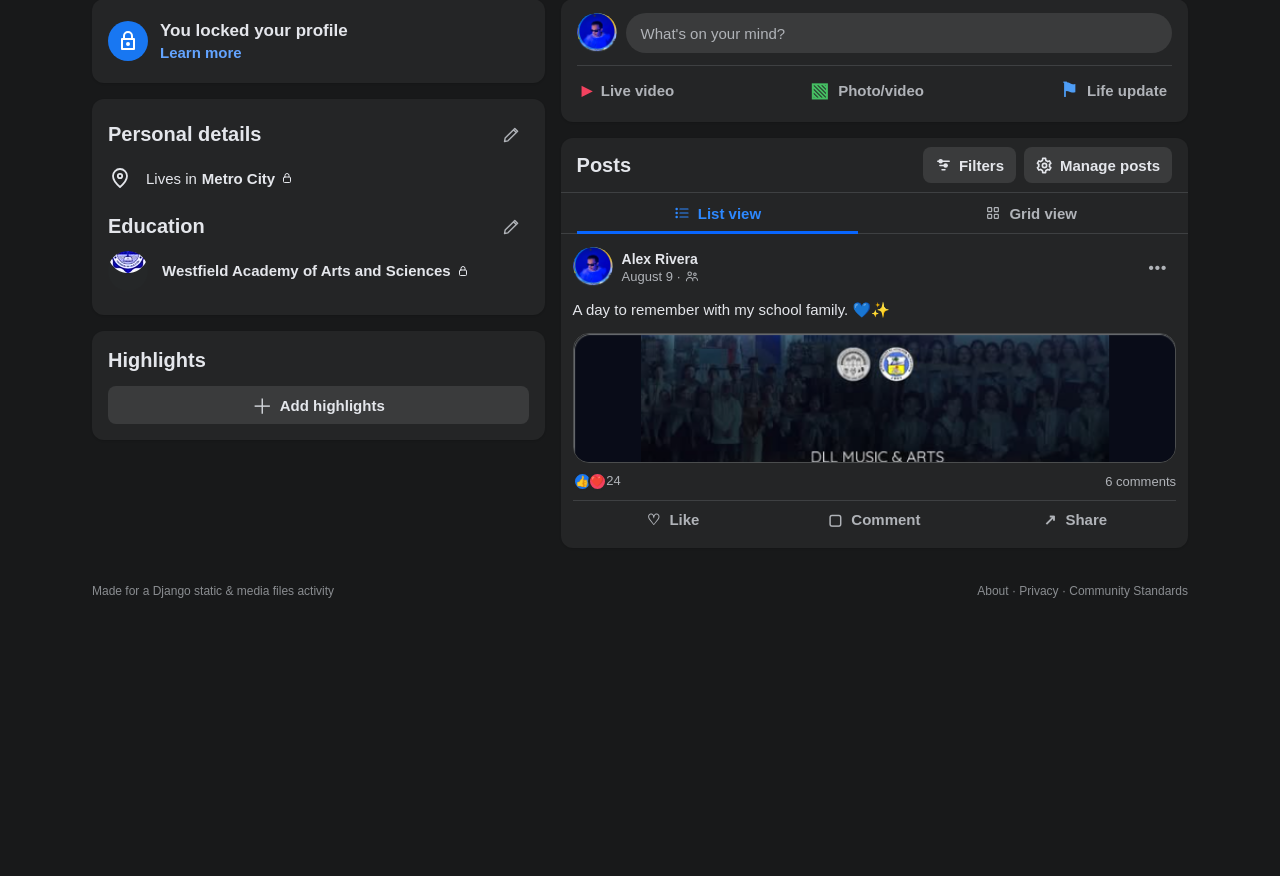
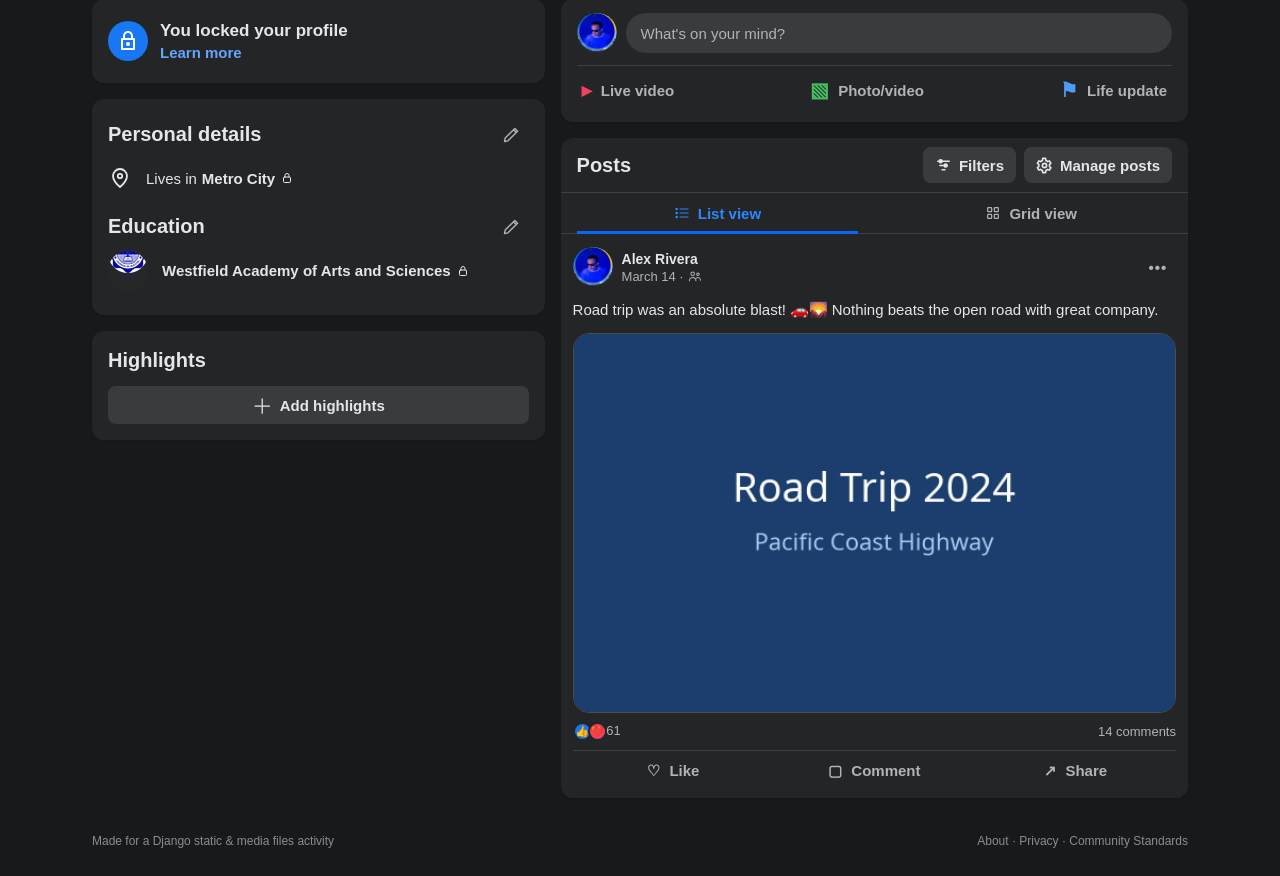
Before and after one commit to bsit2c2025/ITPS309_FINALS_ACT-3, a Django app: page / in a window 1280 px wide. Shown: the part 764-1640 px from the top of the page. Before the commit the page ends 1362 px from the top, so only its background shows below. Run offline with Django 5.2, Linux system fonts and the light colour scheme; data comes from the database, SQL or seed files in the repository.

Commit message:
fix: replace post content and image with fake road trip post

```diff
--- a/profile/templates/profile/profile.html
+++ b/profile/templates/profile/profile.html
@@ -134,12 +134,12 @@
             <div class="post-author">
               {% if profile.profile_picture %}<img class="small-avatar" src="{{ profile.profile_picture.url }}" alt="">
               {% else %}<img class="small-avatar" src="{% static 'profile/images/default-profile.png' %}" alt="">{% endif %}
-              <div><strong>{{ profile.name }}</strong><span>August 9 · <svg viewBox="0 0 24 24"><circle cx="8" cy="8" r="3"></circle><circle cx="17" cy="9" r="2.2"></circle><path d="M2.5 20a5.5 5.5 0 0 1 11 0m1-4.5a4.5 4.5 0 0 1 7 3.7"></path></svg></span></div>
+              <div><strong>{{ profile.name }}</strong><span>March 14 · <svg viewBox="0 0 24 24"><circle cx="8" cy="8" r="3"></circle><circle cx="17" cy="9" r="2.2"></circle><path d="M2.5 20a5.5 5.5 0 0 1 11 0m1-4.5a4.5 4.5 0 0 1 7 3.7"></path></svg></span></div>
               <button class="post-menu" type="button" aria-label="Post options">•••</button>
             </div>
-            <p class="post-copy">A day to remember with my school family. 💙✨</p>
-            <img class="post-photo" src="{% static 'profile/images/post-photo.png' %}" alt="School community gathering">
-            <div class="post-reactions"><span><i>👍</i><i>❤️</i> 24</span><span>6 comments</span></div>
+            <p class="post-copy">Road trip was an absolute blast! 🚗🌄 Nothing beats the open road with great company.</p>
+            <img class="post-photo" src="{% static 'profile/images/post-photo.png' %}" alt="Road trip photo">
+            <div class="post-reactions"><span><i>👍</i><i>❤️</i> 61</span><span>14 comments</span></div>
             <div class="post-buttons"><button type="button">♡ <span>Like</span></button><button type="button">▢ <span>Comment</span></button><button type="button">↗ <span>Share</span></button></div>
           </article>
         </section>
```
Also changed, not shown: profile/static/profile/images/post-photo.png.
